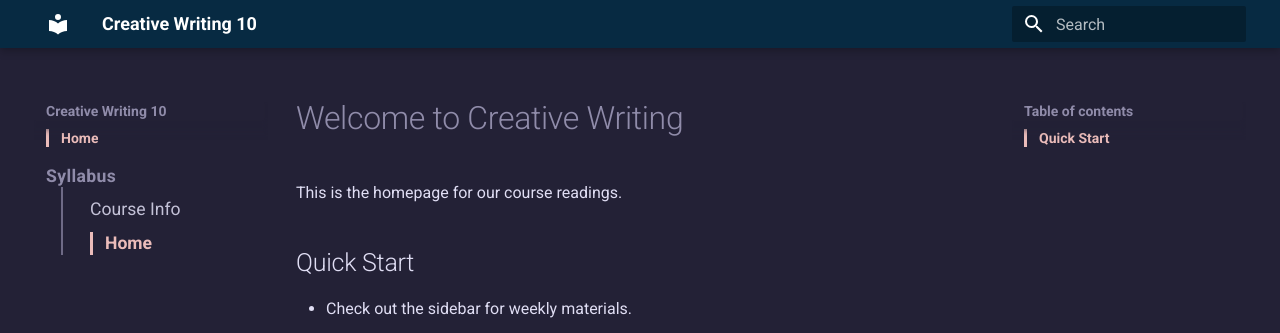
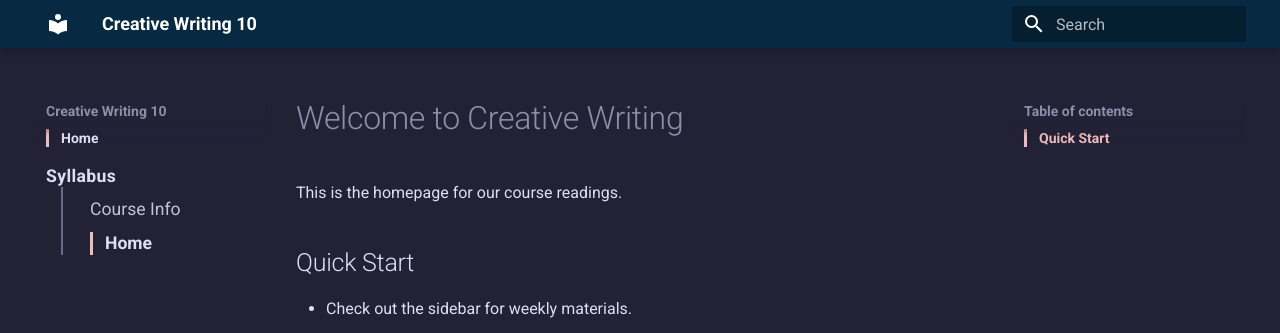
Before and after one commit to mickeybalili/cw10, an MkDocs documentation site: the page built from docs/index.md, in a window 1280 px wide. Shown: the top 333 px of the page. Built offline with MkDocs 1.6.1 and Material for MkDocs 9.7.7, drawn with Linux system fonts in a browser that asks for light colours.

Commit message:
Update extra.css

```diff
--- a/docs/stylesheets/extra.css
+++ b/docs/stylesheets/extra.css
@@ -58,3 +58,20 @@
   padding-left: 0.6rem !important;
   opacity: 1 !important;
 }
+
+/* --- Option B: Left Accent Bar for Active Links & Folders --- */
+
+/* Active Page Link */
+.md-nav__link--active {
+  color: #ebbcba !important; /* Bright text (e.g. Salmon Pink or Gold) */
+  font-weight: 600 !important;
+  border-left: 3px solid #ebbcba !important; /* Vertical accent bar */
+  padding-left: 0.6rem !important;
+  opacity: 1 !important;
+}
+
+/* Parent Folder Header when open/active */
+.md-nav__item--active > .md-nav__link {
+  color: #e0def4 !important; /* Slightly brighter text for parent folder */
+  font-weight: 700 !important;
+}
```
